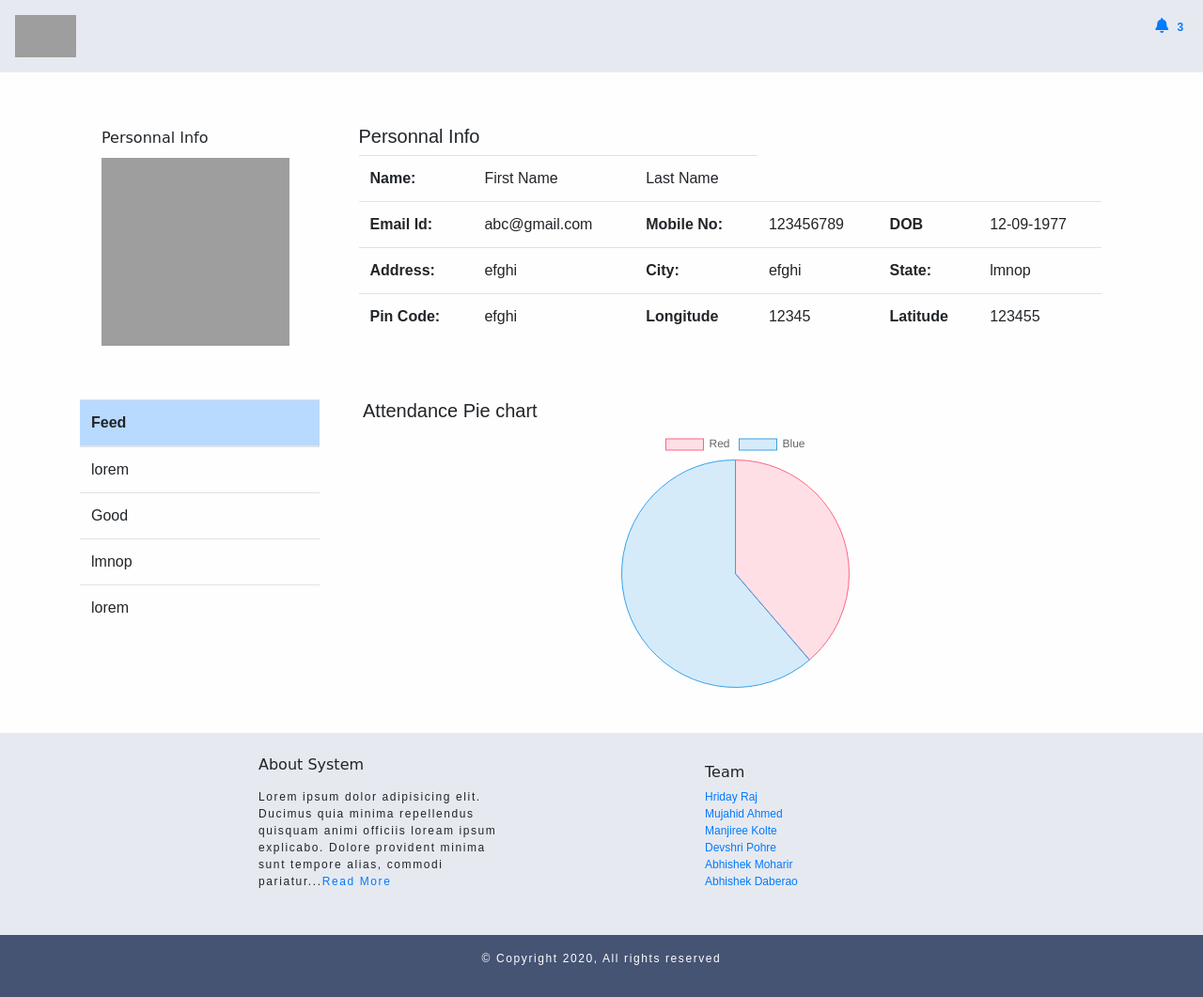
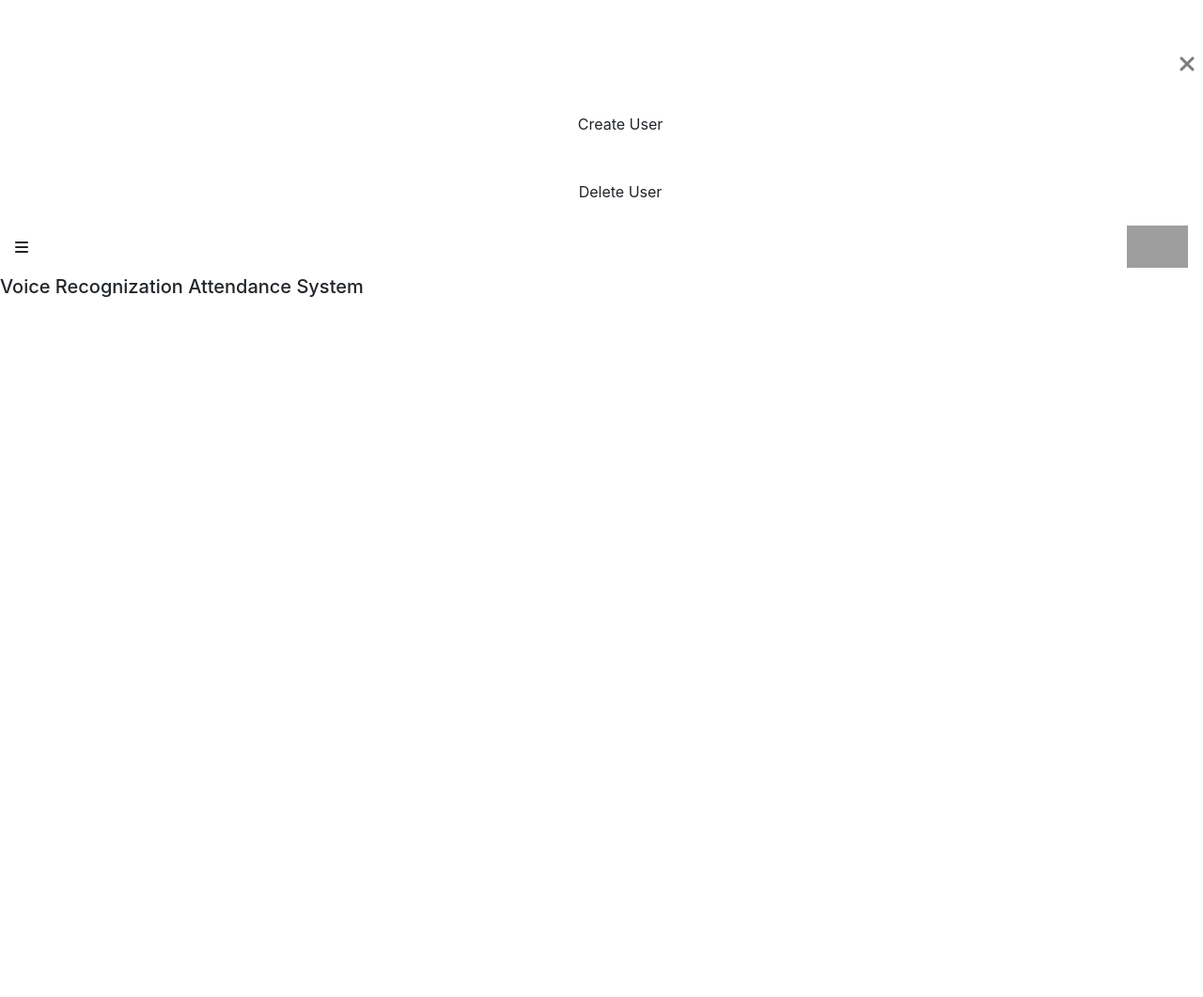
Before and after one commit to HridayRaj/DK1_stunners, a Flask app: page /dashboard in a window 1280 px wide. Shown: the whole page at 94% size. After the commit the page ends 316 px from the top, so only its background shows below. Run offline with Flask 2, Linux system fonts and the light colour scheme; some libraries are stand-ins or nearby versions; grey boxes are pictures that could not be loaded.

Commit message:
Admin panel

```diff
--- a/templates/dashboard.html
+++ b/templates/dashboard.html
@@ -4,160 +4,72 @@
     <meta charset="UTF-8">
     <meta name="viewport" content="width=device-width, initial-scale=1.0">
     <title>Document</title>
+    <!-- Bootstrap CDN -->
     <link rel="stylesheet" href="https://maxcdn.bootstrapcdn.com/bootstrap/4.0.0/css/bootstrap.min.css"
     integrity="sha384-Gn5384xqQ1aoWXA+058RXPxPg6fy4IWvTNh0E263XmFcJlSAwiGgFAW/dAiS6JXm" crossorigin="anonymous">
-    <link rel="stylesheet" href="/static/css/dashboard.css">
-    <link rel="stylesheet" href="../static/css/Login.css">
-
+    <!-- Custom CSS -->
+    <link rel="stylesheet" href="dashboard.css">
+    <link rel="stylesheet" href="style.css">
 </head>
 <body>
-    <header>
-        <div class="d-flex justify-content-between p-3" style="background-color: #e7e9f0;">
-            <div >
-                <img src="https://2.bp.blogspot.com/-A3aCL6_CaRU/XN1BPYfeUNI/AAAAAAAAAm0/QCmNCzFQAGEds4lKlPHFB0bVXUv-OTD0wCLcBGAs/s1600/NYKS.jpg"
-                alt="logo" width="65" height="45"></a>
-            </div>
-            <div>
-                <a href="#" class="notification">
-                    <span> <i class="fas fa-bell"></i></span>
-                    <span class="badge">3</span>
-                  </a>
-            </div>
-        </div>
-    </header>
-    <main>
-<div class="container">
 
-    <div class="row my-5 mx-2">
+<div class="wrapper">
+  <div class="sidebar">
+    <div class="bg_shadow"></div>
+    <div class="sidebar_inner">
+      <div class="close m-2">
+        <i class="fas fa-times"></i>
+      </div>
 
-        <!-- Avtar Image -->
-        <div class="col-lg-3 col-md-12 col-sm-12 mt-2">
-        <h6 class="py-1">
-            Personnal Info
-        </h6>
-            <img src="https://i0.wp.com/365webresources.com/wp-content/uploads/2016/09/FREE-PROFILE-AVATARS.png?resize=502%2C494&ssl=1" alt=""
-            height="200" width="200">
-        </div>
-        <!-- Profile Details -->
-        <div class="col-lg-9 col-md-12 col-sm-12 mt-2">
-            <h5>
-                Personnal Info
-            </h5>
-            <div class="table-responsive">
-                <table class="table ">
-                    <tbody>
-                      <tr>
-                        <th scope="row">Name:</th>
-                        <td> First Name </td>
-                        <td> Last Name</td>
-                      </tr>
-                      <tr>
-                        <th scope="row">Email Id: </th>
-                        <td>abc@gmail.com</td>
-                        <th scope="row">Mobile No: </th>
-                        <td>123456789</td>
-                        <th scope="row">DOB </th>
-                        <td>12-09-1977</td>
-                      </tr>
-                      <tr>
-                        <th scope="row">Address:</th>
-                        <td>efghi</td>
-                        <th scope="row">City:</th>
-                        <td>efghi</td>
-                        <th scope="row">State:</th>
-                        <td>lmnop</td>
-                      </tr>
-                      <tr>
-                        <th scope="row">Pin Code:</th>
-                        <td>efghi</td>
-                        <th scope="row">Longitude</th>
-                        <td>12345</td>
-                        <th scope="row">Latitude</th>
-                        <td>123455</td>
-                      </tr>
-                    </tbody>
-                  </table>
-            </div>
+      <ul class="siderbar_menu mx-2">
+          <div ><h5 class="text-white text-center my-5"> Admin  </h5></div>
 
-        </div>
+          <!-- Create User Button -->
+        <div class="Button-user text-center mt-5"> <a link='#' > Create  User </a> </div>
+
+          <!-- Delete User Button -->
+        <div class="Button-user text-center mt-5"> <a link='#' > Delete  User </a> </div>
+
+
+      </ul>
+
     </div>
+  </div>
+  <div class="main_container">
+    <div class="navbar">
+      <div class="hamburger">
+        <i class="fas fa-bars"></i>
+      </div>
+      <div class="logo">
+            <img src="https://2.bp.blogspot.com/-A3aCL6_CaRU/XN1BPYfeUNI/AAAAAAAAAm0/QCmNCzFQAGEds4lKlPHFB0bVXUv-OTD0wCLcBGAs/s1600/NYKS.jpg"
+            alt="logo" width="65" height="45"></a>
+      </div>
+    </div>
+    <div class="content">
+     <h5> Voice Recognization Attendance System</h5>
+    </div>
+  </div>
+
 </div>
 
-<div class="container mb-5">
-    <div class="row">
-        <div class="col-lg-3 col-md-12 col-sm-12">
-            <table class="table">
-                <thead class="table-primary">
-                    <tr>
-                      <th scope="col">Feed</th>
-                    </tr>
-                  </thead>
-                <tbody>
-                  <tr>
-                    <td> lorem </td>
-                  </tr>
-                  <tr>
-                    <td>Good </td>
-                  </tr>
-                  <tr>
-                    <td>lmnop</td>
-                  </tr>
-                  <tr>
-                    <td>lorem</td>
-                  </tr>
-                </tbody>
-              </table>
-        </div>
-        <div class="col-lg-9 col-md-12-col-sm-12">
-            <h5 class="mx-3">
-                Attendance Pie chart
-             </h5>
-            <canvas id="myChart" height="10vh" width="30vw"></canvas>
-        </div>
-    </div>
-  </div>
-    </main>
 
-<!-- Footer Starts  -->
-   <footer class="mt-4">
-    <div class="color-primary py-4 ">
-        <div class="container">
-            <div class="row">
+<script src="https://kit.fontawesome.com/b99e675b6e.js"></script>
+<!-- Custom Js -->
+<script src="https://cdnjs.cloudflare.com/ajax/libs/jquery/3.4.1/jquery.min.js"></script>
+<script>
+    $(".siderbar_menu li").click(function () {
+        $(".siderbar_menu li").removeClass("active");
+        $(this).addClass("active");
+      });
 
-                <div class="col-lg-3 col-12 offset-lg-2">
-                    <h6>About System </h6>
-                    <p class="py-2">Lorem ipsum dolor adipisicing elit. Ducimus quia minima repellendus quisquam animi
-                        officiis loream ipsum explicabo. Dolore provident minima sunt tempore alias, commodi pariatur...<a href="/readme"> Read More</a>           </p>
-                </div>
-                <div class="col-lg-2"></div>
-                <div class="col-lg-3 col-12 py-2">
-                    <h6>Team </h6>
-                    <div class="d-flex flex-column flex-wrap text-dark " style="font-size: 12px;">
-                      <a href="https://www.linkedin.com/in/hriday-raj-700154148/    " > Hriday Raj</a>
-                      <a href="https://www.linkedin.com/in/mujahid-ahmed-sayyed-036450193/" >Mujahid Ahmed </a>
-                      <a href="https://www.linkedin.com/in/manjiree-kolte-8aa10116b/" >Manjiree Kolte</a>
-                      <a href="https://www.linkedin.com/in/devshri-pohare-052125173/" >Devshri Pohre</a>
-                      <a href="https://www.linkedin.com/in/abhishek-moharir-06b356170/" >Abhishek Moharir</a>
-                      <a href="https://www.linkedin.com/in/abhishek-d-688707118/" >Abhishek Daberao</a>
-                    </div>
-                  </div>
-            </div>
-        </div>
-    </div>
-    <div class="color-secondary ">
-        <div class="container text-center text-white p-3">
-          <p>&copy; Copyright 2020, All rights reserved</p>
-        </div>
-    </div>
-   </footer>
-<!-- Footer Ends -->
+      $(".hamburger").click(function () {
+        $(".wrapper").addClass("active");
+      });
 
-    <!-- Font Awesome -->
-    <script src="https://kit.fontawesome.com/b99e675b6e.js"></script>
-    <!-- For pie chart  -->
-    <script src="https://cdn.jsdelivr.net/npm/chart.js@2.8.0"></script>
-    <!-- Custom JS -->
-    <script src="../static/js/dashboard.js"></script>
+      $(".close, .bg_shadow").click(function () {
+        $(".wrapper").removeClass("active");
+      });
+</script>
 
 </body>
 </html>
```
